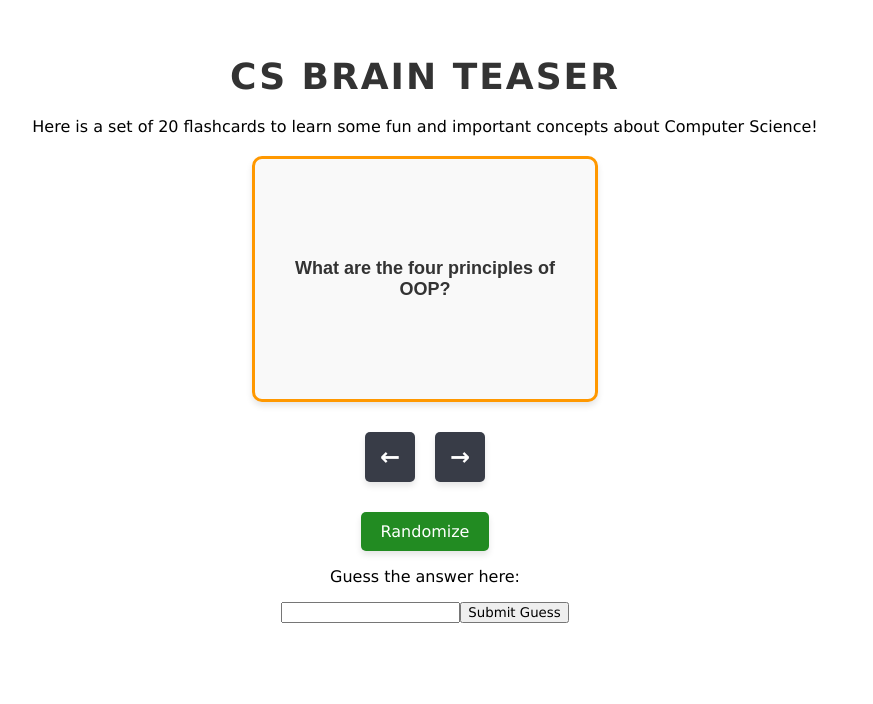
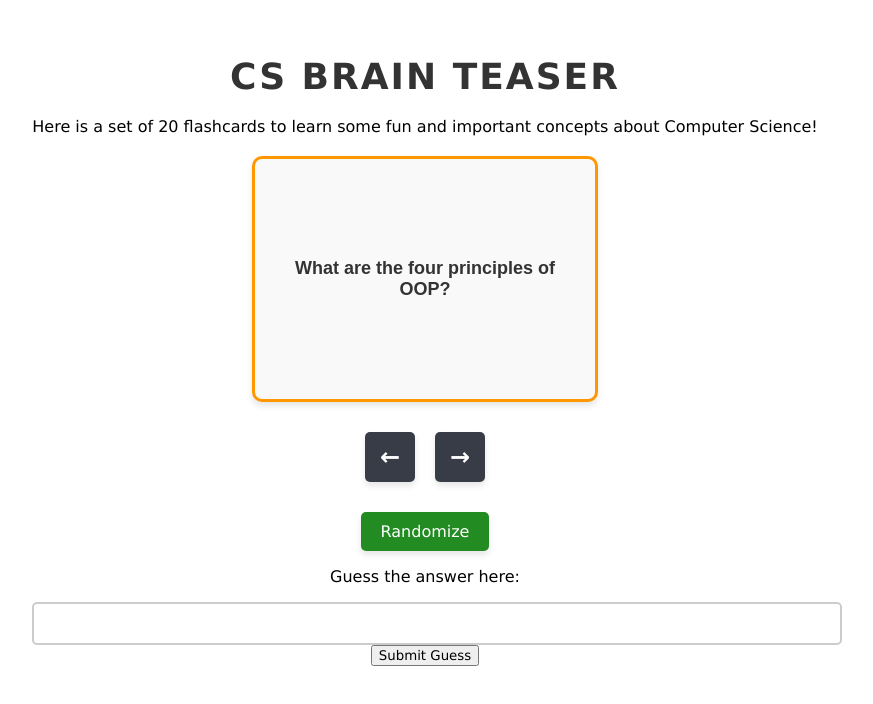
Before and after one commit to aalbekord/flashcards, a React (Vite) app: page / in a window 1280 px wide. Shown: the top 704 px of the page, without its empty margins (215-1088 px from the left). Built offline with nearby package versions, Linux system fonts and the light colour scheme.

Commit message:
created inputform

```diff
--- a/src/components/InputForm.css
+++ b/src/components/InputForm.css
@@ -0,0 +1,28 @@
+/* Base styling for the input field */
+input {
+  width: 100%;
+  padding: 10px;
+  font-size: 16px;
+  border: 2px solid #ccc; /* Default border color */
+  border-radius: 5px;
+  outline: none;
+  transition: border-color 0.3s ease, box-shadow 0.3s ease;
+}
+
+/* Focus state for the input */
+input:focus {
+  border-color: #007bff; /* Blue border on focus */
+  box-shadow: 0 0 5px rgba(0, 123, 255, 0.5); /* Subtle blue glow */
+}
+
+/* Styling for a correct guess */
+input.green {
+  border-color: #28a745; /* Green border */
+  box-shadow: 0 0 5px rgba(40, 167, 69, 0.5); /* Subtle green glow */
+}
+
+/* Styling for an incorrect guess */
+input.red {
+  border-color: #dc3545; /* Red border */
+  box-shadow: 0 0 5px rgba(220, 53, 69, 0.5); /* Subtle red glow */
+}
--- a/src/components/InputForm.jsx
+++ b/src/components/InputForm.jsx
@@ -1,19 +1,33 @@
-
+import "./InputForm.css"
+import {useState} from "react";
 
 const InputForm = (props) => {
-  const handleClick = () => {
-    if(response == props.answer) {
+  const [guess, setGuess] = useState("")
+  const [color, setColor] = useState("")
 
+  const handleInputChange = (e) => {
+    const value = e.target.value;
+    setGuess(value);
+  }
+
+  const handleButtonClick = () => {
+    if(guess.toLowerCase() === props.answer.toLowerCase()) {
+      setColor("green")
     }
+    else {
+      setColor("red")
+    }
+    setGuess("")
   }
+
   return (
     <>
       <form>
         <p>
           <span>Guess the answer here: </span>
         </p>
-        <input type="text" />
-        <button onClick={handleClick} type="submit">Submit Guess</button>
+        <input onChange={handleInputChange} className={color} type="text" value={guess} />
+        <button onClick={handleButtonClick} type="button">Submit Guess</button>
       </form>
     </>
   )
```
